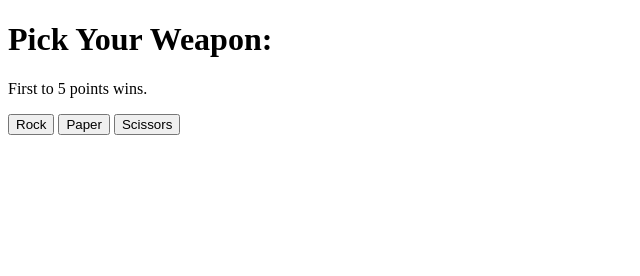
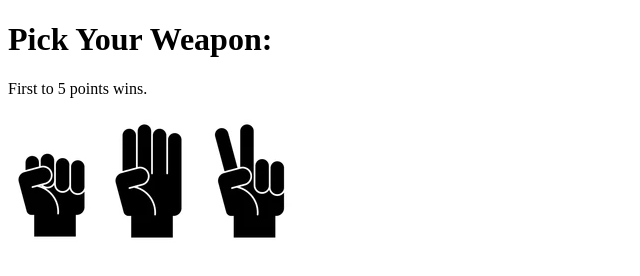
Before and after one commit to Rei-Dan/rps, a plain HTML site: page index.html in a window 1280 px wide. Shown: the whole page, without its empty margins (0-640 px from the left). Drawn offline with Linux system fonts and the light colour scheme.

Commit message:
changed buttons to images

```diff
--- a/index.html
+++ b/index.html
@@ -10,18 +10,15 @@
     <div class="container">
       <h1>Pick Your Weapon:</h1>
       <p>First to 5 points wins.</p>
-      <button id="rock" class="weapon">
-        Rock
+      <input type="image" src="/img/rock.png" id="rock" class="weapon">
         <!-- <img src="./img/rock.png" alt="Rock" /> -->
-      </button>
-      <button id="paper" class="weapon">
-        Paper
+      </input>
+      <input type="image" src="/img/paper.png" id="paper" class="weapon">
         <!-- <img src="./img/paper.png" alt="Paper" /> -->
-      </button>
-      <button id="scissors" clas="weapon">
-        Scissors
+      </input>
+      <input type="image" src="/img/scissors.png" id="scissors" clas="weapon">
         <!-- <img src="./img/scissors.png" alt="Scissors" /> -->
-      </button>
+      </input>
     </div>
     <div class="textbox"></div>
     <div class="whoWon"></div>
```
